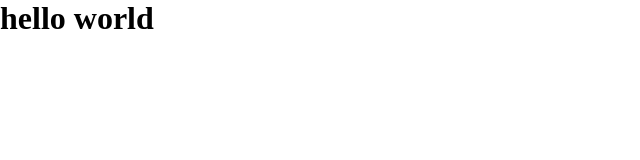
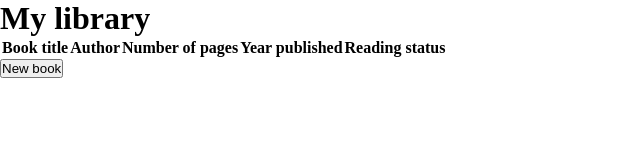
Before and after one commit to AleksandarIvezic/Library_2, a website: page index.html in a window 1280 px wide. Shown: the whole page, without its empty margins (0-640 px from the left). Drawn offline with Linux system fonts and the light colour scheme.

Commit message:
Create Table to display books and new book button

```diff
--- a/index.html
+++ b/index.html
@@ -7,12 +7,23 @@
   <link rel='icon' href="#">
   <link rel="stylesheet" href="https://cdnjs.cloudflare.com/ajax/libs/font-awesome/5.14.0/css/all.min.css">
   <link rel="stylesheet" href="style.css">
+  <script src="script.js" defer></script>
   <title>Document</title>
 </head>
 
 <body>
+  <h1>My library</h1>
+  <table id="library">
+    <tr>
+      <th>Book title</th>
+      <th>Author</th>
+      <th>Number of pages</th>
+      <th>Year published</th>
+      <th>Reading status</th>
+    </tr>
+  </table>
+  <button type="button" id="newBook">New book</button>
 
-  <h1>hello world</h1>
 </body>
 
 </html>
```
